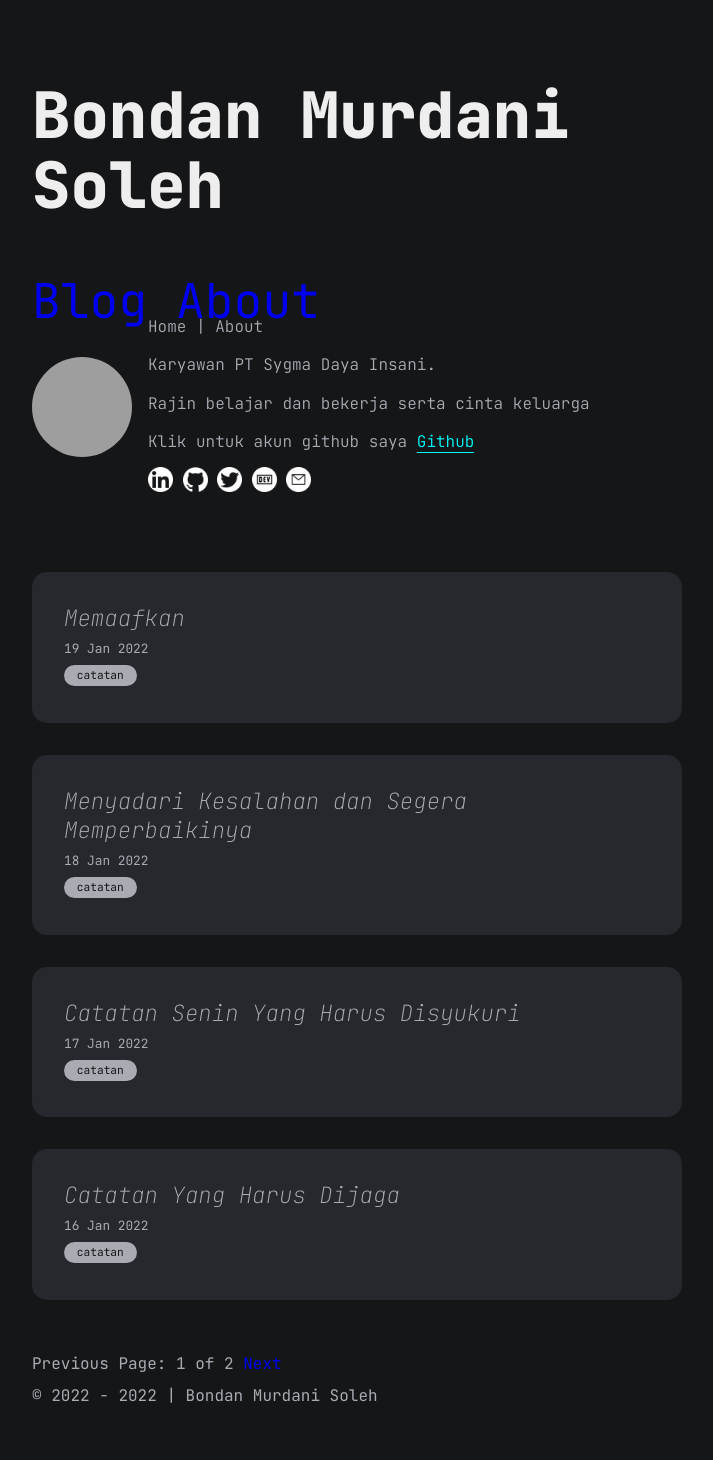
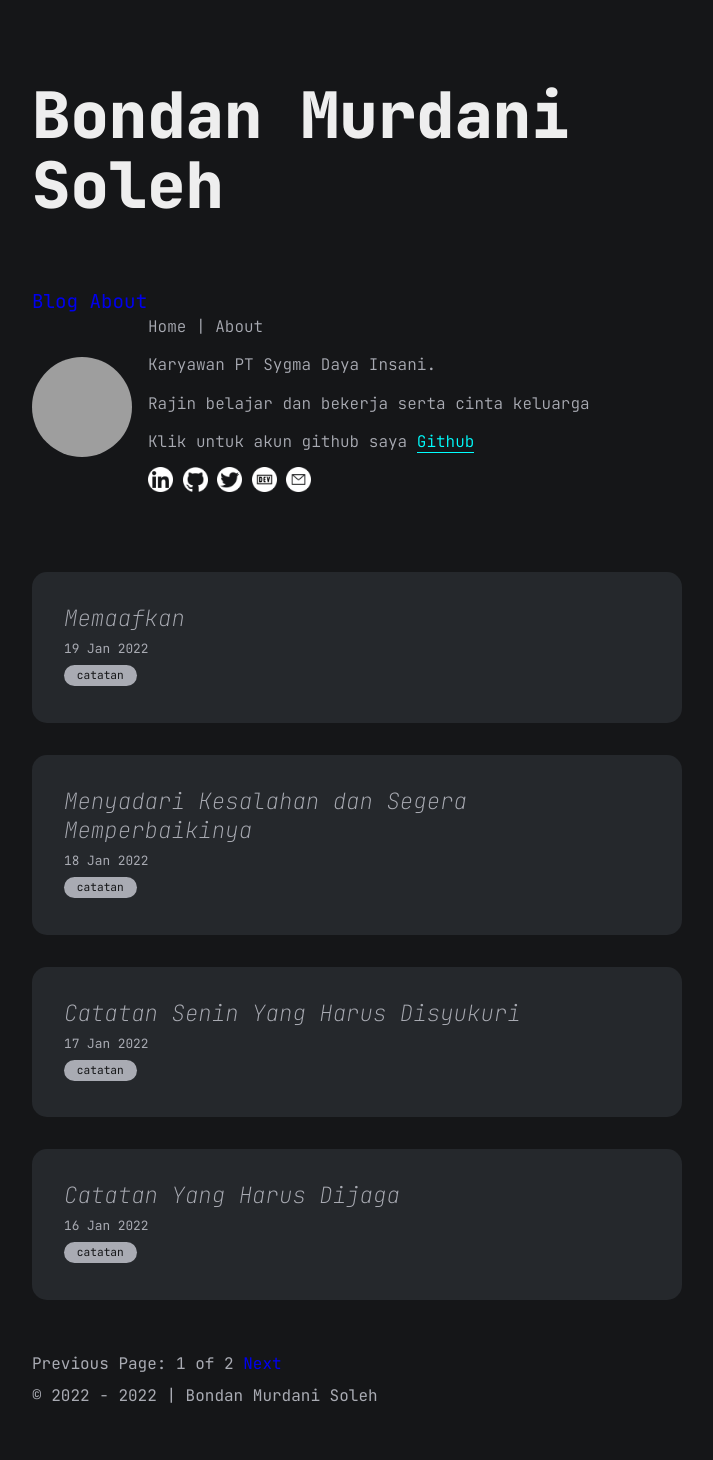
Before and after one commit to papabondan/papabondan.github.io, a Jekyll site: the page built from index.html, in a window 1280 px wide. Shown: the whole page, without its empty margins (283-996 px from the left). Built offline with Jekyll 4.4.1, drawn with Linux system fonts in a browser that asks for light colours; the list of posts is cut into pages by our own code; comment, search, counter and statistics services are not loaded; grey boxes are pictures that could not be loaded.

Commit message:
Update blog.css

```diff
--- a/assets/css/blog.css
+++ b/assets/css/blog.css
@@ -46,7 +46,7 @@ main {
 }
 
 nav {
-   font-size: 3rem;
+   font-size: 1.2rem;
    color: var(--white-1);
 }
 /* header */
@@ -149,6 +149,9 @@ nav {
     row-gap: 1.2rem;
   }
 }
+nav {
+   font-size: 1.2rem;
+   color: var(--white-1);
 
 @media screen and (max-width: 350px) {
   #img-wrapper img {
```
